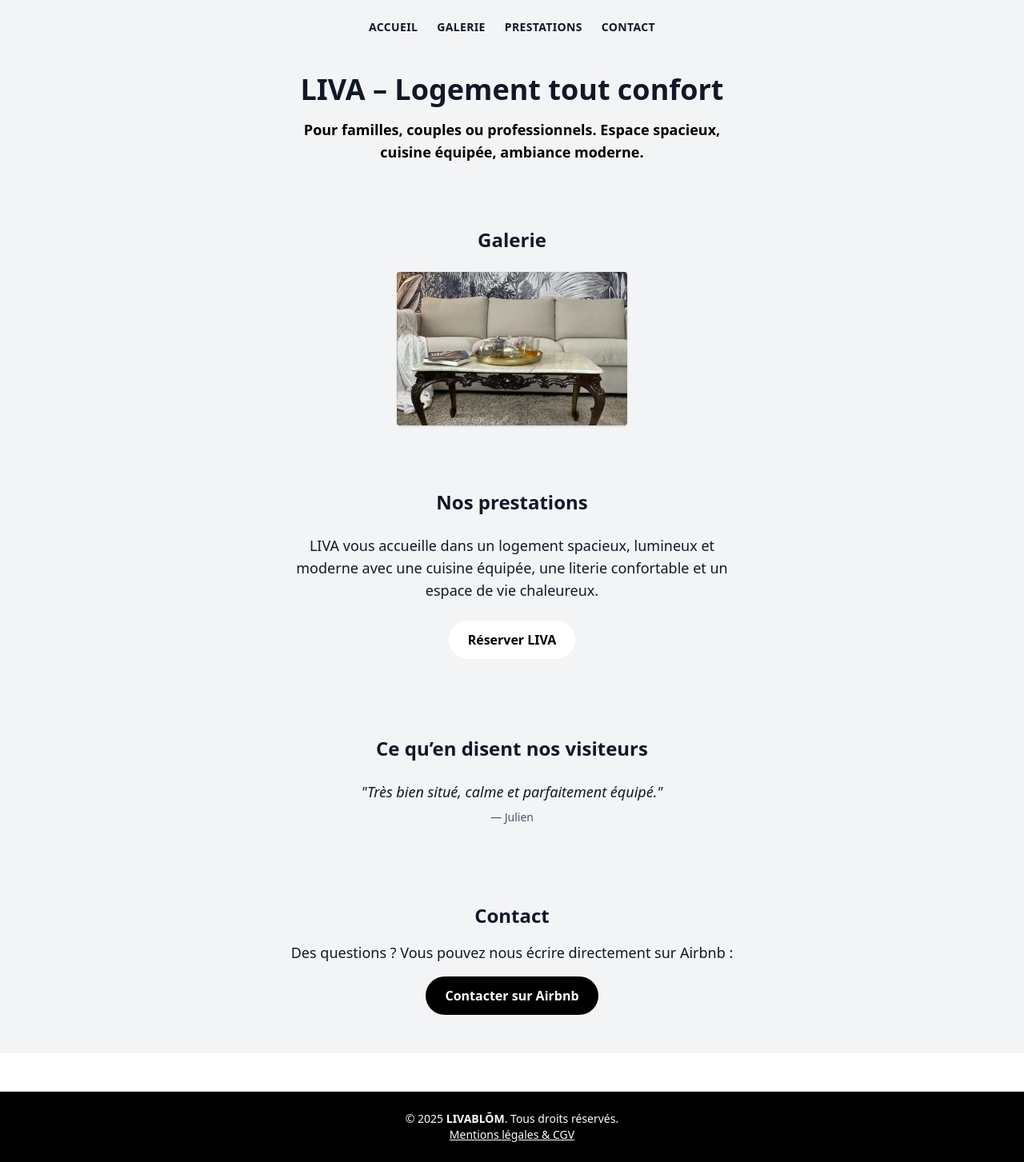
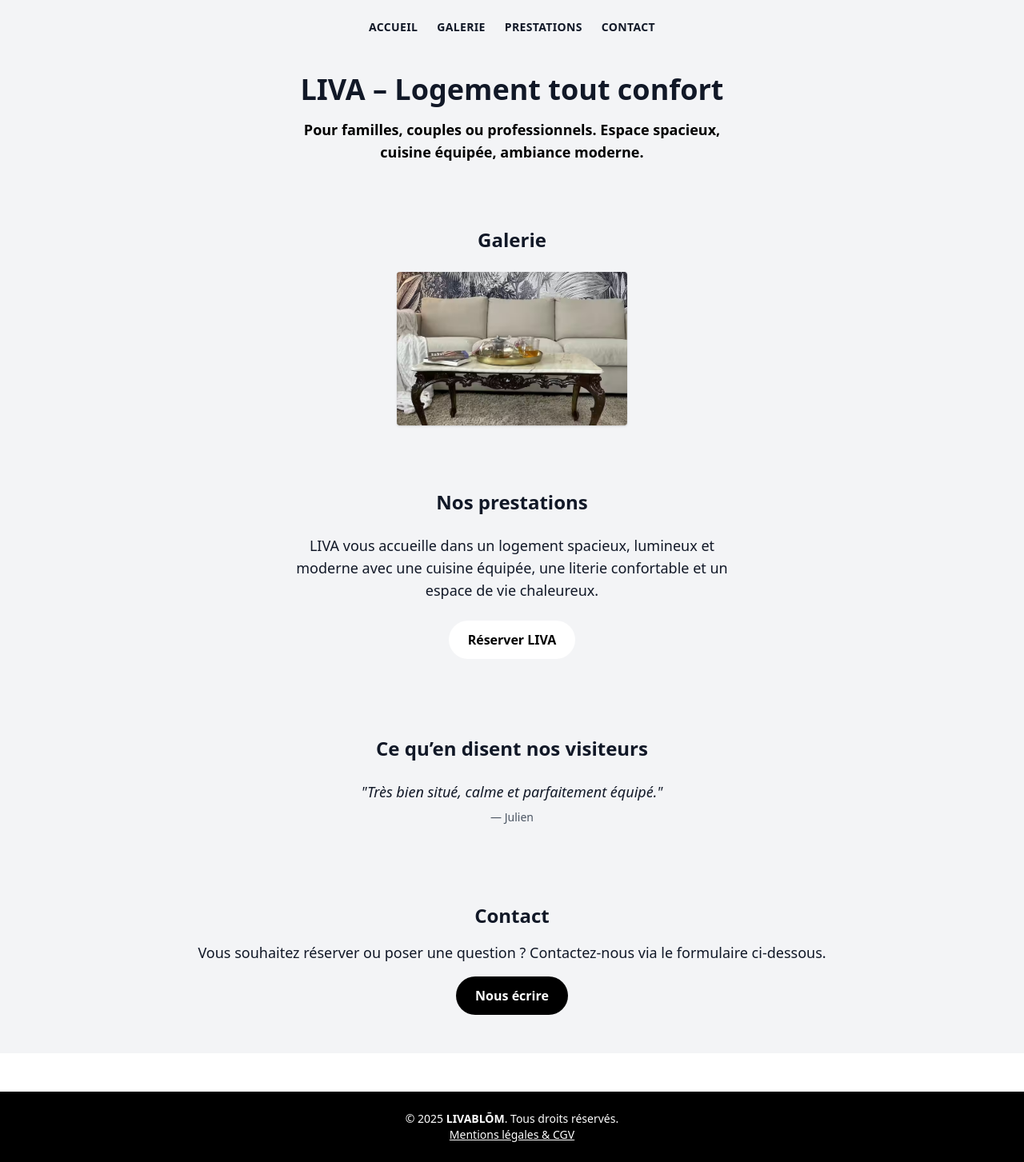
Before and after one commit to LIVABLOM/LIVABLOM, a Jekyll site: the page built from liva.md, in a window 1280 px wide. Shown: the whole page at 80% size. Built offline with Jekyll 4.4.1, drawn with Linux system fonts in a browser that asks for light colours.

Commit message:
Update liva.md

```diff
--- a/liva.md
+++ b/liva.md
@@ -85,12 +85,15 @@
 
   <!-- SECTION CONTACT -->
   <section id="contact" class="text-center py-12">
-    <h2 class="text-2xl font-bold mb-4">Contact</h2>
-    <p class="text-lg mb-4">Des questions ? Vous pouvez nous écrire directement sur Airbnb :</p>
-    <a href="https://www.airbnb.fr/rooms/41095534?guests=1&adults=2&s=67&unique_share_id=e0082f3f-afbb-4a7f-8e36-141205d4c373"
-       class="bg-black text-white hover:bg-gray-800 font-semibold py-3 px-6 rounded-full transition inline-block">
-      Contacter sur Airbnb
-    </a>
-  </section>
+  <h2 class="text-2xl font-bold mb-4">Contact</h2>
+  <p class="text-lg mb-4">
+    Vous souhaitez réserver ou poser une question ? Contactez-nous via le formulaire ci-dessous.
+  </p>
+  <a href="mailto:contact@livablom.fr"
+     class="bg-black text-white hover:bg-gray-800 font-semibold py-3 px-6 rounded-full transition inline-block">
+    Nous écrire
+  </a>
+</section>
+
 
 </div>
```
